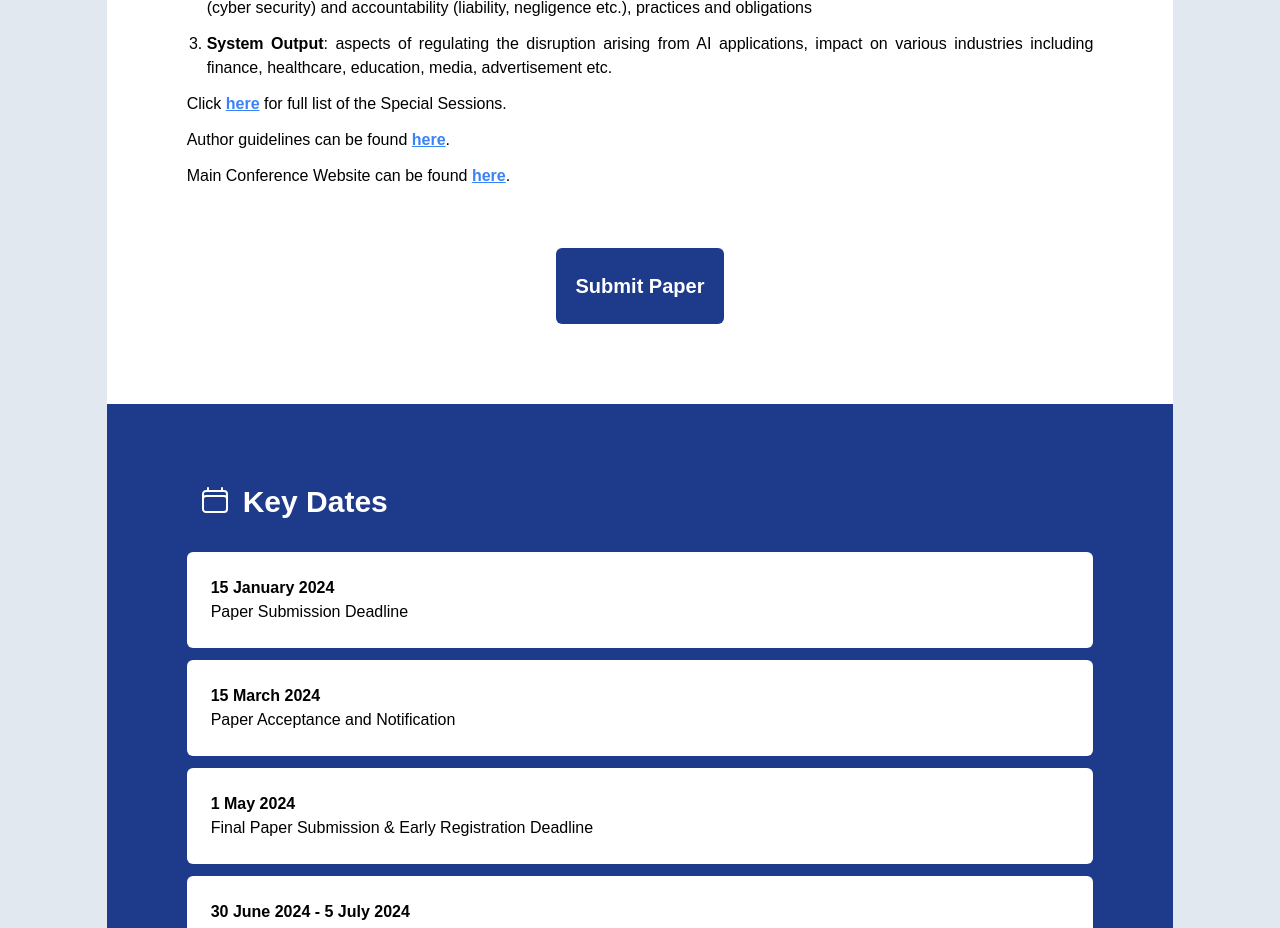
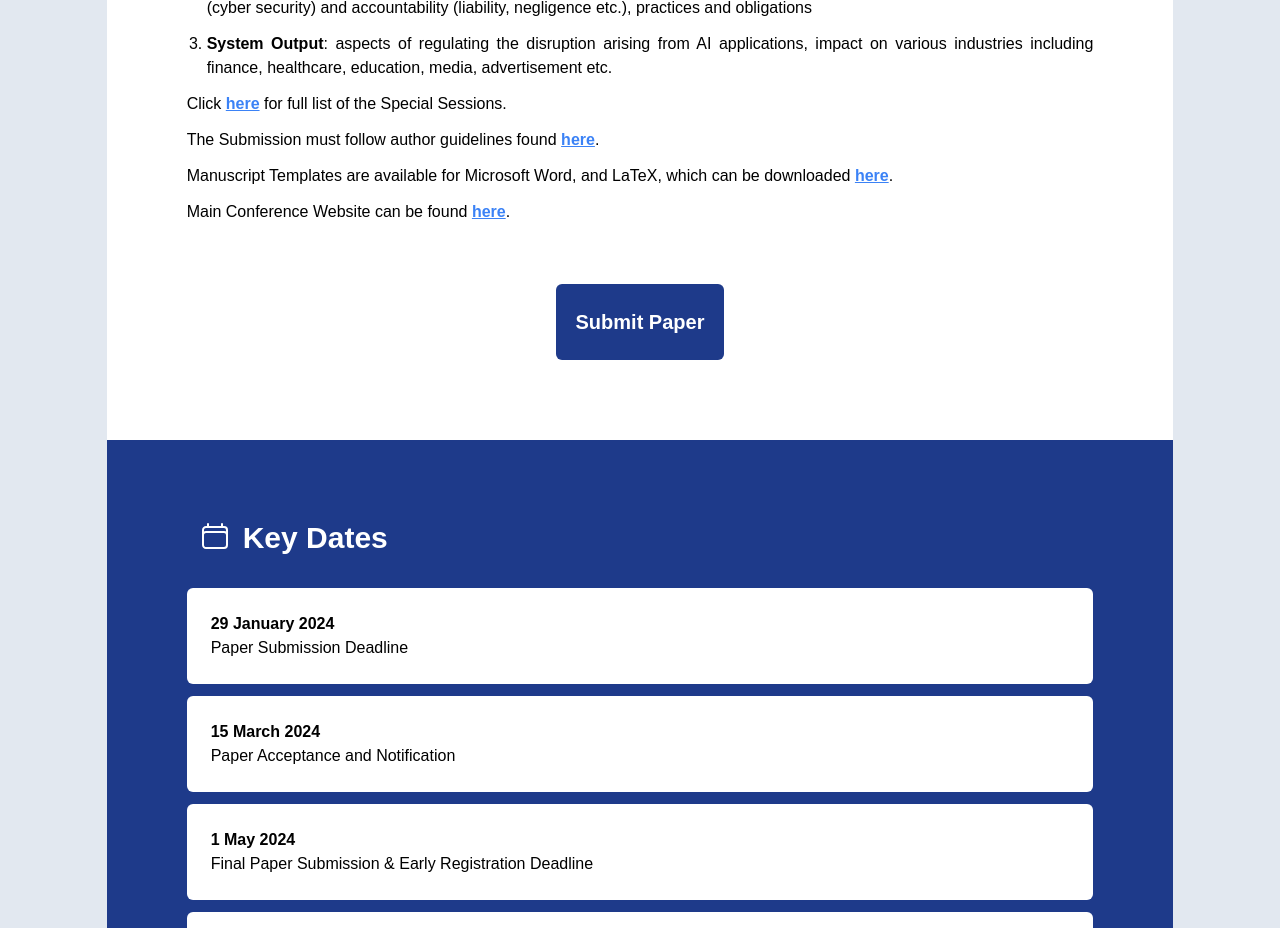
Before and after one commit to rmercado6/IEEEWCCI2024-SS-AIL-R-Web, a Vue app: page / in a window 1280 px wide. Shown: the part 920-1848 px from the top of the page. Built offline with nearby package versions, Linux system fonts and the light colour scheme; a web font is replaced by a local one.

Commit message:
fix: add templates link and update submission deadline

```diff
--- a/src/components/IntroSection.vue
+++ b/src/components/IntroSection.vue
@@ -43,8 +43,12 @@
         for full list of the Special Sessions.
       </p>
       <p>
-        Author guidelines can be found
+        The Submission must follow author guidelines found
         <a href="https://2024.ieeewcci.org/submission">here</a>.
+      </p>
+      <p>
+        Manuscript Templates are available for Microsoft Word, and LaTeX, which can be downloaded
+        <a href="https://www.ieee.org/conferences/publishing/templates.html">here</a>.
       </p>
       <p>
         Main Conference Website can be found
--- a/src/components/KeyDates.vue
+++ b/src/components/KeyDates.vue
@@ -11,7 +11,7 @@
         Key Dates
       </h3>
       <div class="key-date">
-        <span class="font-semibold">15 January 2024</span><br/>
+        <span class="font-semibold">29 January 2024</span><br/>
         Paper Submission Deadline
       </div>
       <div class="key-date">
```
